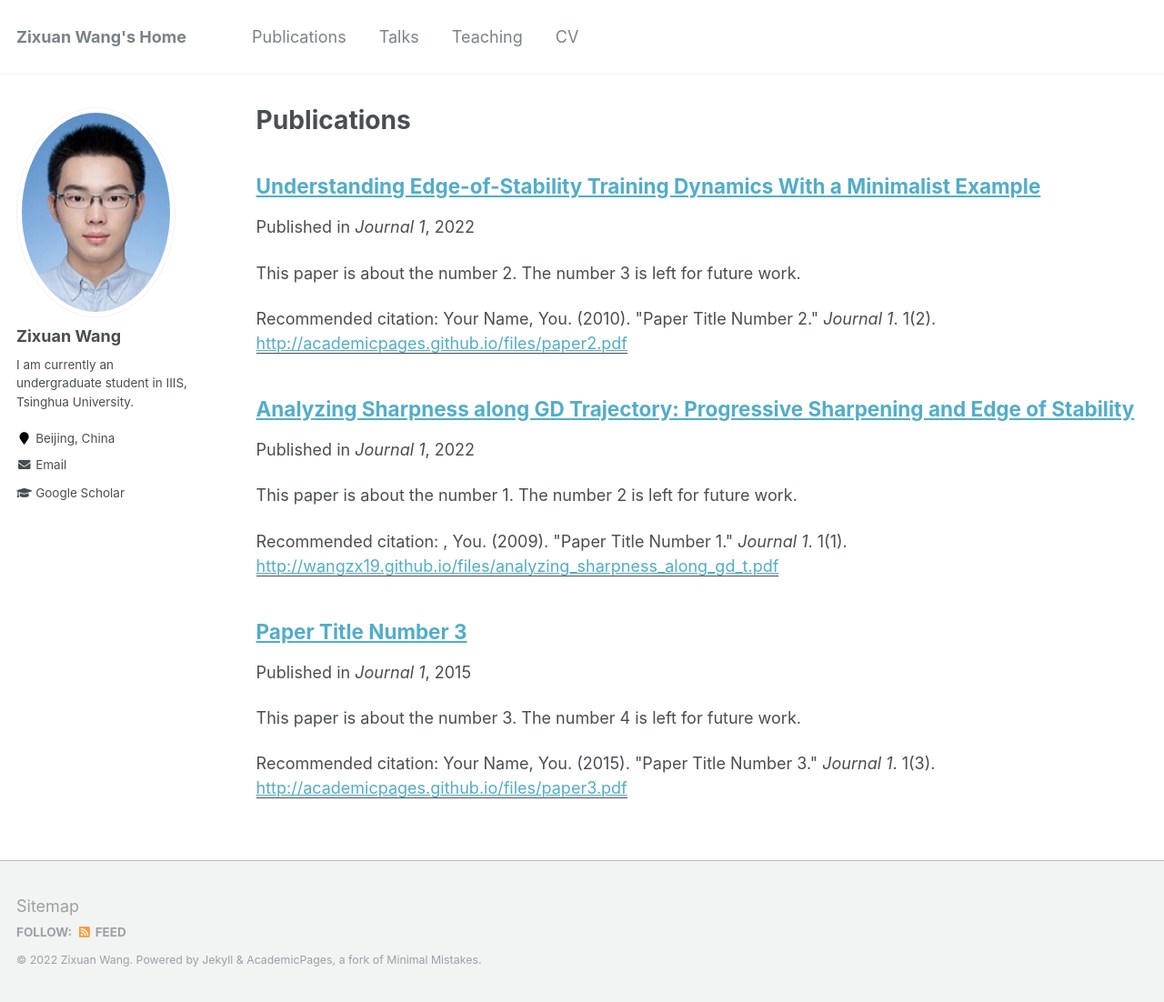
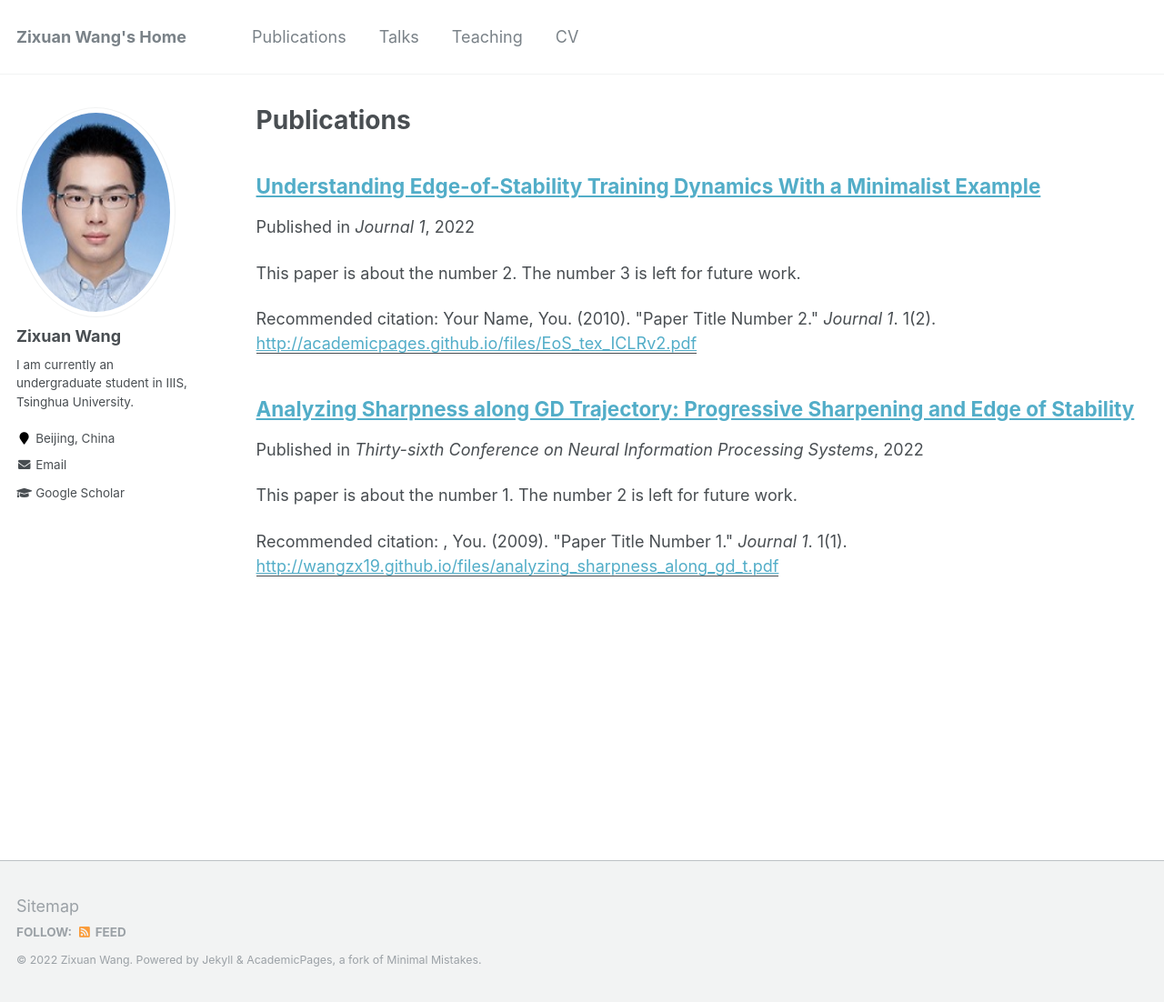
Before and after one commit to wangzx19/wangzx19.github.io, a Jekyll site: the page built from _pages/publications.md, in a window 1280 px wide and 1102 px high. Shown: the whole window at 91% size. Built offline with Jekyll 4.4.1, drawn with Linux system fonts in a browser that asks for light colours.

Commit message:
clarify the structure

```diff
--- a/_publications/2009-10-01-paper-title-number-1.md
+++ b/_publications/2009-10-01-paper-title-number-1.md
@@ -4,7 +4,7 @@ collection: publications
 permalink: /publication/2009-10-01-paper-title-number-1
 excerpt: 'This paper is about the number 1. The number 2 is left for future work.'
 date: 2022-10-15
-venue: 'Journal 1'
+venue: 'Thirty-sixth Conference on Neural Information Processing Systems'
 paperurl: 'http://wangzx19.github.io/files/analyzing_sharpness_along_gd_t.pdf'
 citation: ', You. (2009). &quot;Paper Title Number 1.&quot; <i>Journal 1</i>. 1(1).'
 ---
--- a/_publications/2015-10-01-paper-title-number-3.md
+++ /dev/null
@@ -1,15 +0,0 @@
----
-title: "Paper Title Number 3"
-collection: publications
-permalink: /publication/2015-10-01-paper-title-number-3
-excerpt: 'This paper is about the number 3. The number 4 is left for future work.'
-date: 2015-10-01
-venue: 'Journal 1'
-paperurl: 'http://academicpages.github.io/files/paper3.pdf'
-citation: 'Your Name, You. (2015). &quot;Paper Title Number 3.&quot; <i>Journal 1</i>. 1(3).'
----
-This paper is about the number 3. The number 4 is left for future work.
-
-[Download paper here](http://academicpages.github.io/files/paper3.pdf)
-
-Recommended citation: Your Name, You. (2015). "Paper Title Number 3." <i>Journal 1</i>. 1(3).
--- a/_publications/2010-10-01-paper-title-number-2.md
+++ b/_publications/2022-11-17-paper-title-number-2.md
@@ -5,7 +5,7 @@ permalink: /publication/2022-11-17-paper-title-number-2
 excerpt: 'This paper is about the number 2. The number 3 is left for future work.'
 date: 2022-11-17
 venue: 'Journal 1'
-paperurl: 'http://academicpages.github.io/files/paper2.pdf'
+paperurl: 'http://academicpages.github.io/files/EoS_tex_ICLRv2.pdf'
 citation: 'Your Name, You. (2010). &quot;Paper Title Number 2.&quot; <i>Journal 1</i>. 1(2).'
 ---
 [Download paper here](http://wangzx19.github.io/files/EoS_tex_ICLRv2.pdf)
```
Also changed, not shown: 3 other files.
